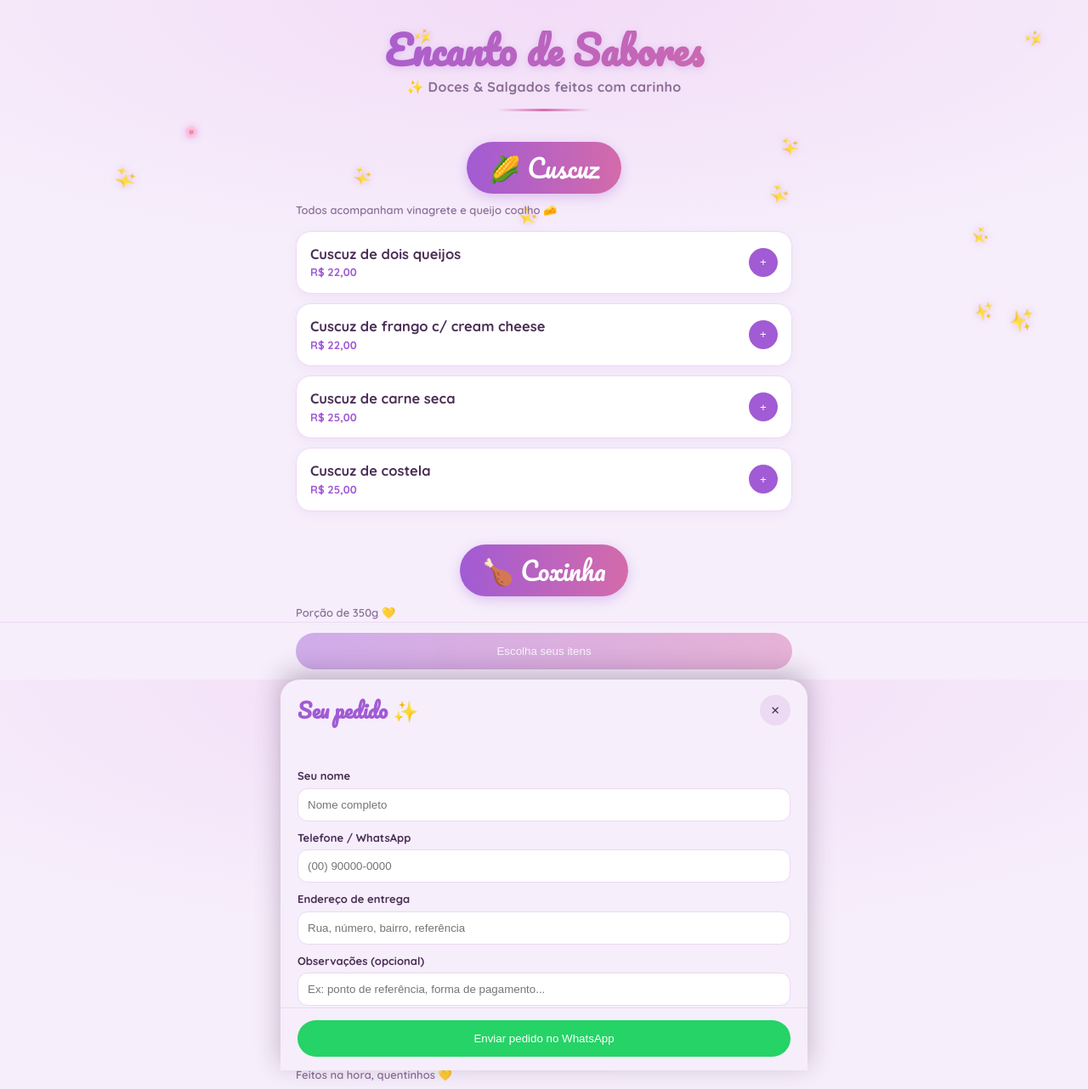
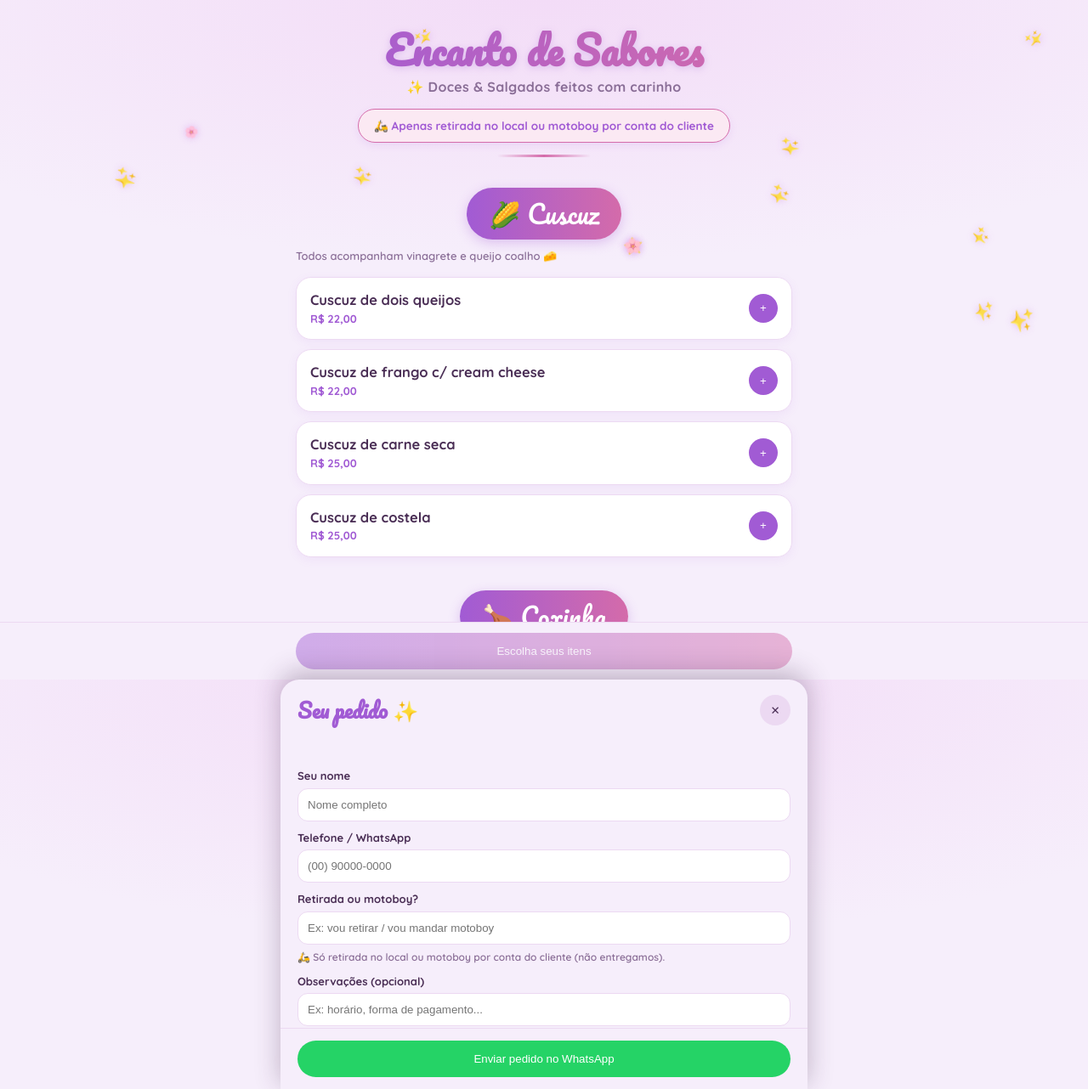
Before and after one commit to sitesprobr/encanto-de-sabores, a plain HTML site: page index.html in a window 1280 px wide. Shown: the top 1282 px of the page at 85% size. Drawn offline with Linux system fonts and the light colour scheme.

Commit message:
Remover entrega: aviso de retirada/motoboy e ajuste no campo e no WhatsApp

```diff
--- a/index.html
+++ b/index.html
@@ -64,6 +64,11 @@
       filter: drop-shadow(0 2px 4px rgba(161,91,212,.25));
     }
     .tag { color: var(--muted); margin: 8px 0 0; font-weight: 700; letter-spacing: .3px }
+    .aviso-retirada {
+      display: inline-block; margin: 14px auto 0; background: #fbe9f3; border: 1px solid var(--accent2);
+      color: var(--accent); font-weight: 700; font-size: 13.5px; padding: 9px 18px; border-radius: 999px;
+      box-shadow: 0 3px 10px rgba(161,91,212,.12);
+    }
     .divisor { width: 110px; height: 3px; margin: 14px auto 0; border-radius: 3px;
       background: linear-gradient(90deg, transparent, var(--accent2), transparent) }
 
@@ -146,6 +151,7 @@
     .drawer-dados { padding: 6px 20px 2px }
     .drawer-dados label { display: block; font-weight: 700; font-size: 13px; margin: 10px 0 4px }
     .drawer-dados input { width: 100%; border: 1px solid var(--line); border-radius: 12px; background: var(--card); color: var(--ink); font: 500 15px inherit; padding: 11px }
+    .drawer-dados .dica { color: var(--muted); font-size: 12px; font-weight: 600; margin: 6px 0 0 }
     .drawer-rodape { padding: 14px 20px calc(16px + env(safe-area-inset-bottom, 0px)); border-top: 1px solid var(--line) }
     .drawer-rodape .btn { width: 100%; border: 0; border-radius: 999px; background: #25d366; color: #fff; font: 700 17px inherit; padding: 14px; cursor: pointer }
 
@@ -168,6 +174,7 @@
       <img class="logo" id="logo" src="logo.png" alt="Encanto de Sabores">
       <h1 class="titulo">Encanto de Sabores</h1>
       <p class="tag">✨ Doces & Salgados feitos com carinho</p>
+      <div class="aviso-retirada">🛵 Apenas retirada no local ou motoboy por conta do cliente</div>
       <div class="divisor"></div>
     </header>
 
@@ -230,6 +237,7 @@
 
     <div class="info">
       <p>✨ Monte seu pedido e chame no WhatsApp!</p>
+      <p>🛵 Trabalhamos apenas com retirada no local ou motoboy por conta do cliente</p>
       <p id="insta-wrap" style="display:none">Instagram: <a id="insta-link" href="#" target="_blank" rel="noopener"></a></p>
       <a class="zap" id="zap-link" href="#" target="_blank" rel="noopener">💬 Pedir no WhatsApp</a>
     </div>
@@ -250,10 +258,11 @@
       <input id="c-nome" type="text" placeholder="Nome completo">
       <label for="c-tel">Telefone / WhatsApp</label>
       <input id="c-tel" type="tel" placeholder="(00) 90000-0000">
-      <label for="c-end">Endereço de entrega</label>
-      <input id="c-end" type="text" placeholder="Rua, número, bairro, referência">
+      <label for="c-end">Retirada ou motoboy?</label>
+      <input id="c-end" type="text" placeholder="Ex: vou retirar / vou mandar motoboy">
+      <p class="dica">🛵 Só retirada no local ou motoboy por conta do cliente (não entregamos).</p>
       <label for="c-obs">Observações (opcional)</label>
-      <input id="c-obs" type="text" placeholder="Ex: ponto de referência, forma de pagamento...">
+      <input id="c-obs" type="text" placeholder="Ex: horário, forma de pagamento...">
     </div>
     <div class="drawer-rodape">
       <button class="btn" id="finalizar">Enviar pedido no WhatsApp</button>
@@ -480,7 +489,7 @@
       msg += "\n\nTotal: " + t + " iten" + (t > 1 ? "s" : "") + " = " + fmt(totalValor());
       if (nome) msg += "\nNome: " + nome;
       if (tel) msg += "\nTelefone: " + tel;
-      if (end) msg += "\nEndereço: " + end;
+      if (end) msg += "\nRetirada/Motoboy: " + end;
       if (obs) msg += "\nObservações: " + obs;
       if (PIX_CHAVE) msg += "\n\n💳 Pagamento via Pix\nChave: " + PIX_CHAVE + "\nTitular: " + PIX_TITULAR;
       window.open("https://wa.me/" + WHATS + "?text=" + encodeURIComponent(msg), "_blank");
```
